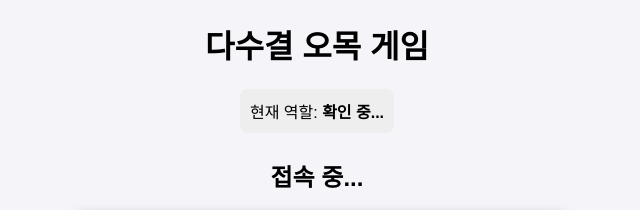
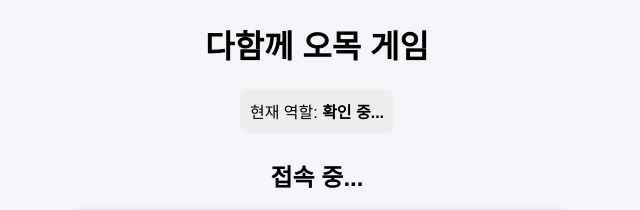
Before and after one commit to p1525p-code/omok, a website: page public/index.html in a window 1280 px wide. Shown: the top 210 px of the page, 323-963 px from the left. Drawn offline with nearby package versions, Linux system fonts and the light colour scheme; no server answers.

Commit message:
Update index.html

```diff
--- a/public/index.html
+++ b/public/index.html
@@ -42,7 +42,7 @@
     </style>
 </head>
 <body>
-    <h1>다수결 오목 게임</h1>
+    <h1>다함께 오목 게임</h1>
 
     <div id="control-panel">
         <div>
```
